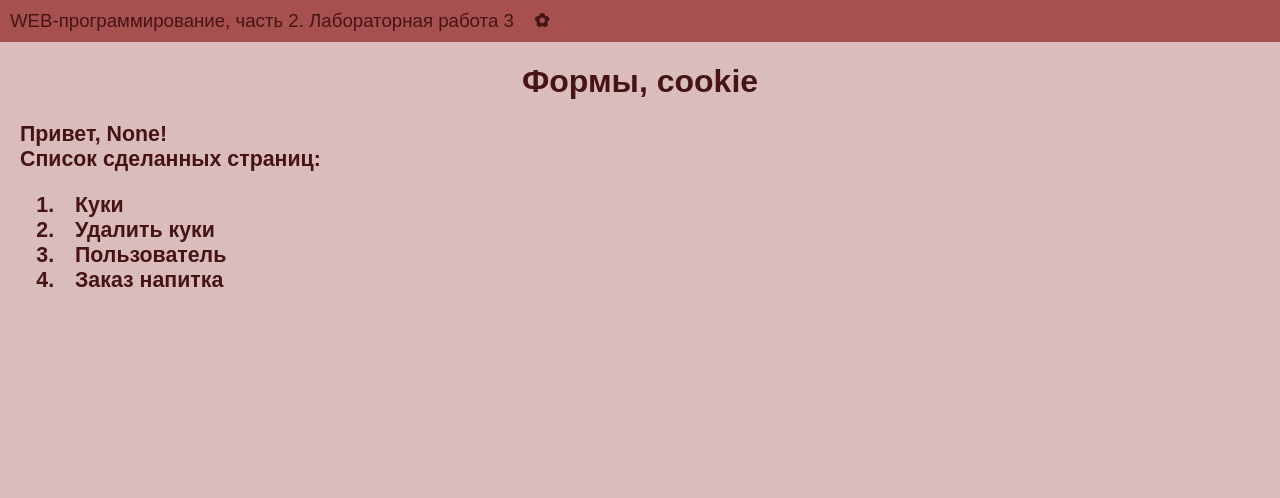
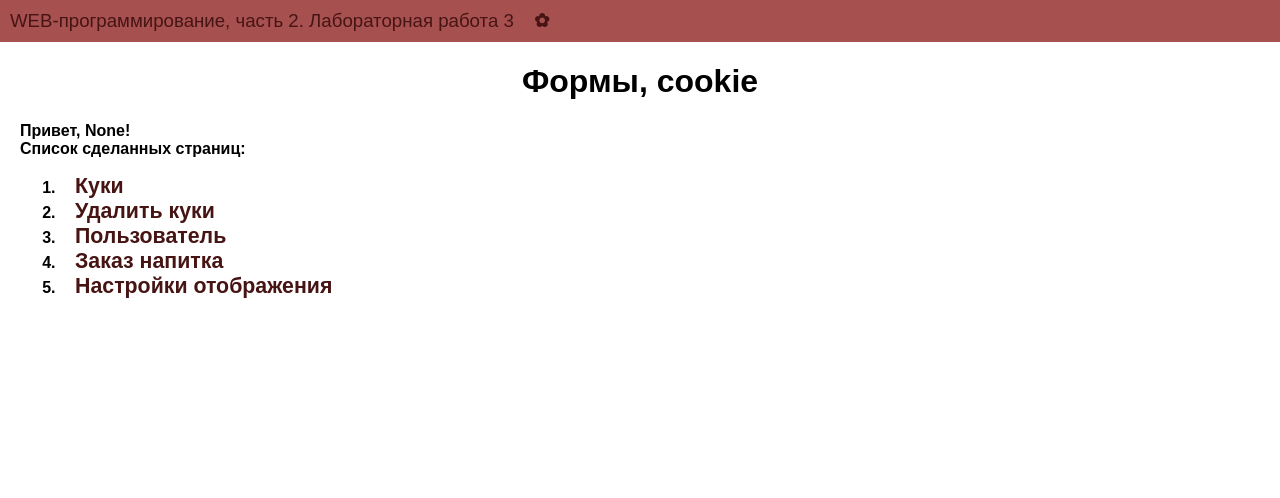
Before and after one commit to ninioka/web-programming-labs-2, a Flask app: page /lab3/ in a window 1280 px wide. Shown: the top 498 px of the page. Run offline with Flask 3, Linux system fonts and the light colour scheme.

Commit message:
Настройки отображения

```diff
--- a/lab3.py
+++ b/lab3.py
@@ -68,3 +68,34 @@ def pay():
 def success():
     global price
     return render_template('lab3/success.html', price=price)
+
+@lab3.route('/lab3/settings/')
+def settings():
+    color = request.args.get('color')
+    bgcolor = request.args.get('bgcolor')
+    fsize = request.args.get('fsize')
+    textalign = request.args.get('textalign')
+
+    if color:
+        resp = make_response(redirect('/lab3/settings/'))
+        resp.set_cookie('color', color)
+        return resp
+    if bgcolor:
+        resp = make_response(redirect('/lab3/settings/'))
+        resp.set_cookie('bgcolor', bgcolor)
+        return resp
+    if fsize:
+        resp = make_response(redirect('/lab3/settings/'))
+        resp.set_cookie('fsize', fsize)
+        return resp
+    if textalign:
+        resp = make_response(redirect('/lab3/settings/'))
+        resp.set_cookie('textalign', textalign)
+        return resp
+
+    color = request.cookies.get('color')
+    bgcolor = request.cookies.get('bgcolor')
+    fsize = request.cookies.get('fsize')
+    textalign = request.cookies.get('textalign')
+    resp = make_response(render_template('lab3/settings.html', color=color, bgcolor=bgcolor, fsize=fsize, textalign=textalign))
+    return resp
--- a/static/main.css
+++ b/static/main.css
@@ -1,14 +1,10 @@
 body {
-    background-color: rgb(218, 188, 188);
     font-family: Arial, Helvetica, sans-serif;
     margin: 0px;
-    font-size: 16pt;
-    color: rgb(71, 20, 20);
 }
 main {
-    color: rgb(71, 20, 20);
     font-family: Arial, Helvetica, sans-serif;
-    font-size: 16pt;
+
     font-weight: bold;
     margin: 10px 20px 45px;
     height: 0;
@@ -125,5 +121,4 @@ select {
     margin: auto;
     width: 23%;
     background-color: rgb(209, 158, 158);
-    text-align: center;
 }
--- a/templates/base.html
+++ b/templates/base.html
@@ -6,6 +6,25 @@
     <title>Нина Демченко.{% block lab %}{% endblock %}</title>
     <link rel="stylesheet" href="{{ url_for('static', filename='main.css') }}">
     <link rel="shortcut icon" href="{{ url_for('static', filename='favicon.png') }}">
+    <style>
+        body{
+            {% if request.cookies.get('color') %}
+                color: {{ request.cookies.get('color') }};
+            {% endif %}
+
+            {% if request.cookies.get('bgcolor') %}
+                background-color: {{ request.cookies.get('bgcolor') }};
+            {% endif %}
+
+            {% if request.cookies.get('fsize') %}
+                font-size: {{ request.cookies.get('fsize') + 'pt' }} ;
+            {% endif %}
+
+            {% if request.cookies.get('textalign') %}
+                text-align: {{ request.cookies.get('textalign') }};
+            {% endif %}
+        }
+    </style>
 </head>
 <body>
     <header>
--- a/templates/lab3/lab3.html
+++ b/templates/lab3/lab3.html
@@ -21,5 +21,8 @@
         <li>
             <a href="/lab3/order">Заказ напитка</a>
         </li>
+        <li>
+            <a href="/lab3/settings">Настройки отображения</a>
+        </li>
     </ol>
 {% endblock %}
--- a/templates/lab3/success.html
+++ b/templates/lab3/success.html
@@ -6,7 +6,7 @@
 {# Основной контент: #}
 {% block main %}
     <h1>Оплата</h1>
-    <div style="text-align: center;">Спасибо, ваш заказ оплачен на сумму {{ price }} рублей, ожидайте доставку!</div><br>
+    <div style="text-align: center;">Спасибо, ваш заказ на сумму {{ price }} рублей оплачен, ожидайте доставку!</div><br>
     <div style="text-align: center;">
         <a href="/lab3/order">Вернуться на главную</a>
     </div>
```
Also changed, not shown: templates/lab3/settings.html (added, +53 -0 lines).
